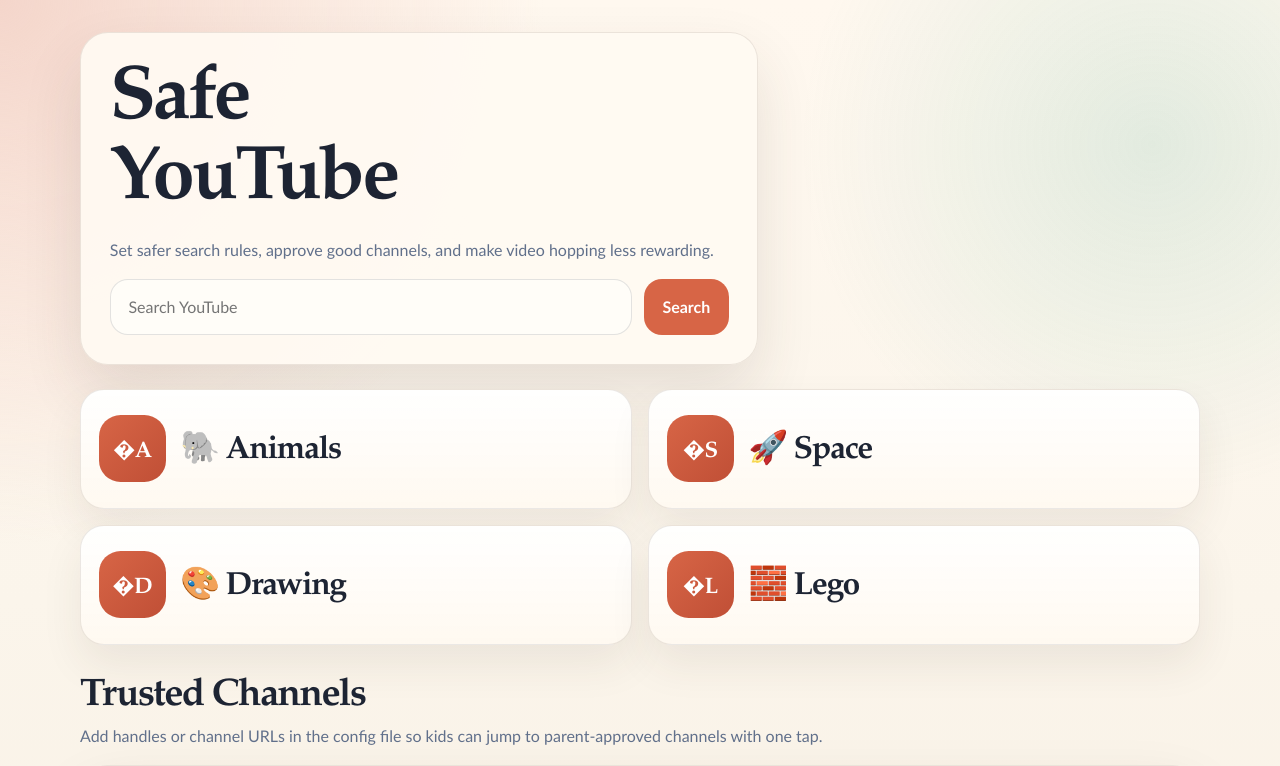
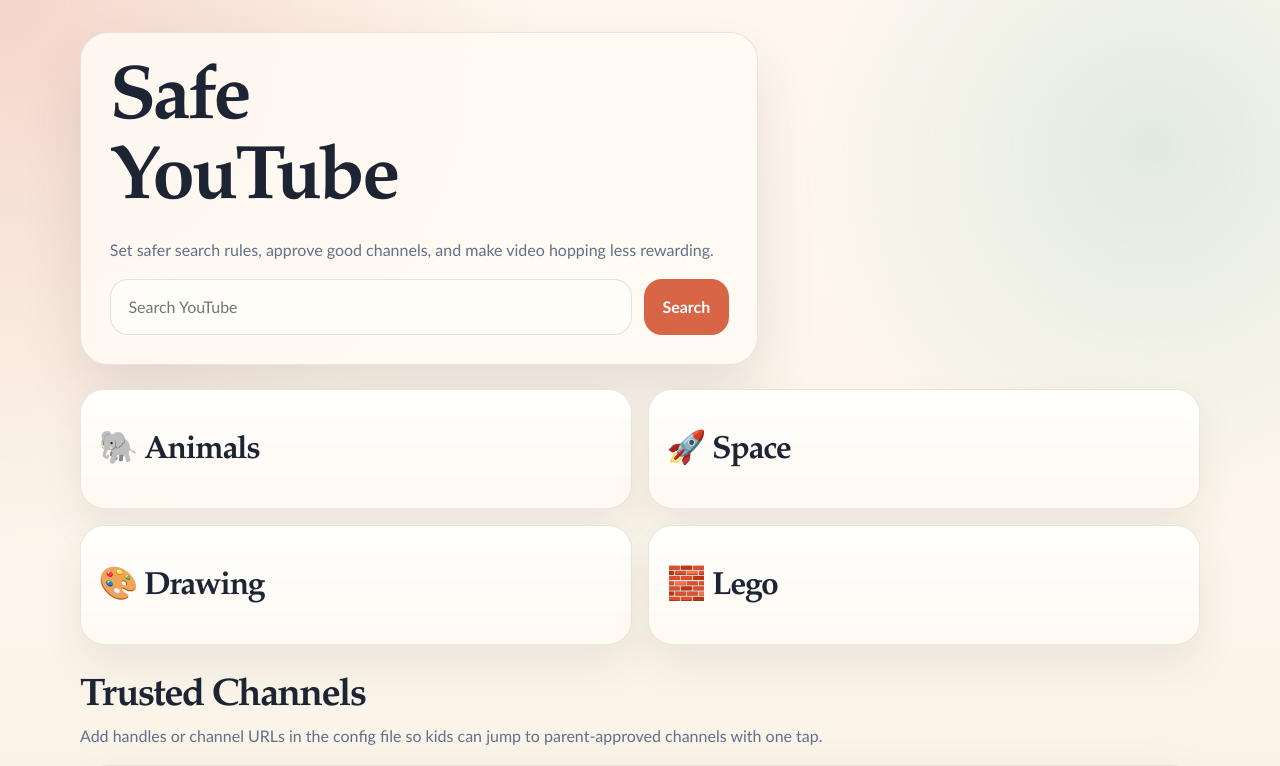
Before and after one commit to noemit/safe-youtube, a Next.js app: page / in a window 1280 px wide. Shown: the top 766 px of the page. Built offline with nearby package versions, Linux system fonts and the light colour scheme.

Commit message:
removed icon

```diff
--- a/src/app/globals.css
+++ b/src/app/globals.css
@@ -504,20 +504,6 @@
     var(--surface-strong);
 }
 
-.category-card__badge {
-  display: inline-flex;
-  align-items: center;
-  justify-content: center;
-  width: 4.2rem;
-  height: 4.2rem;
-  border-radius: 1.35rem;
-  background: linear-gradient(135deg, var(--accent), #c04f36);
-  color: white;
-  font-family: var(--font-heading);
-  font-size: 1.4rem;
-  font-weight: 700;
-  letter-spacing: -0.03em;
-}
 
 .category-card strong {
   font-family: var(--font-heading);
--- a/src/components/CategoryGrid.tsx
+++ b/src/components/CategoryGrid.tsx
@@ -29,9 +29,7 @@
           key={`${category.label}-${category.query}`}
           className="category-card"
           href={`/search?q=${encodeURIComponent(category.query)}`}
-        >
-          <span className="category-card__badge">{getBadge(category.label)}</span>
-          <strong>{category.label}</strong>
+        >          <strong>{category.label}</strong>
         </Link>
       ))}
     </div>
```
